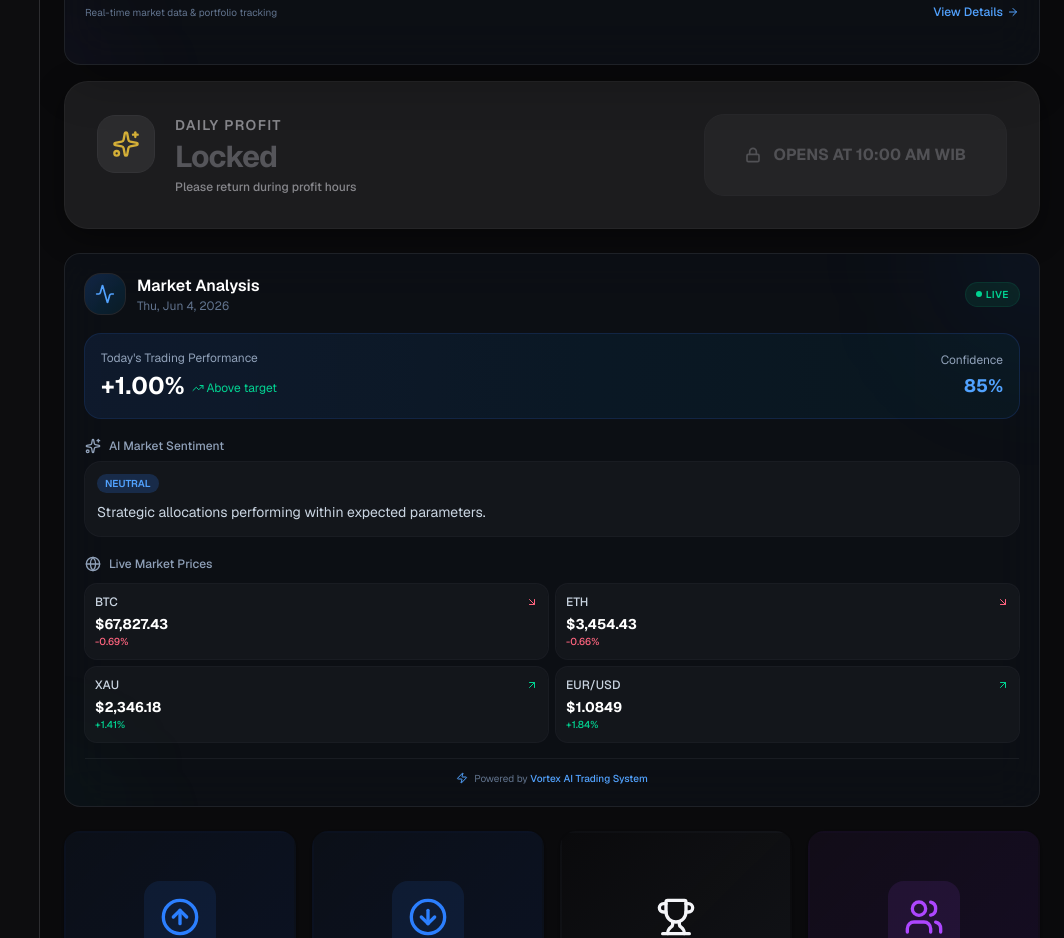
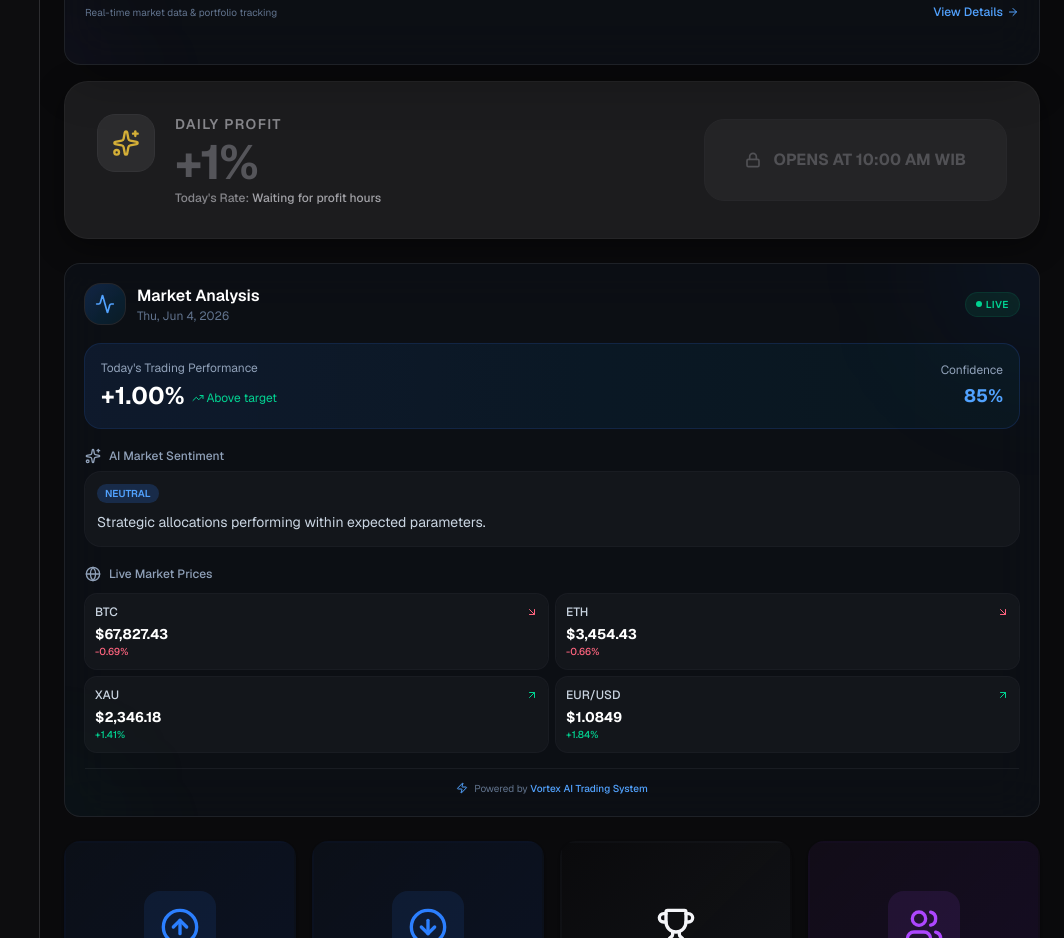
Before and after one commit to devopsjzar-eng/Vortex-Equality, a Next.js app: page /dashboard in a window 1280 px wide. Shown: the part 920-1858 px from the top of the page, without its empty margins (216-1280 px from the left). Built offline with nearby package versions, Linux system fonts and the light colour scheme; no server answers.

Commit message:
UI/UX: Fixed logic error where +1.50% text was completely hidden when outside of profit hours. It now displays the greyed-out rate correctly

```diff
--- a/app/dashboard/page.tsx
+++ b/app/dashboard/page.tsx
@@ -540,9 +540,11 @@ export default function DashboardPage() {
                 </>
               ) : !isProfitTime ? (
                 <>
-                  <p className="text-2xl sm:text-3xl font-bold tracking-tight text-[#55555A]">Locked</p>
+                  <p className="text-4xl sm:text-5xl font-bold tracking-tighter text-[#55555A]">
+                    +{todayRate}%
+                  </p>
                   <p className="text-[11px] sm:text-xs font-medium text-[#86868B] mt-1">
-                    Please return during profit hours
+                    Today's Rate: <span className="text-[#A1A1A6]">Waiting for profit hours</span>
                   </p>
                 </>
               ) : profile && profile.total_deposit === 0 ? (
```
